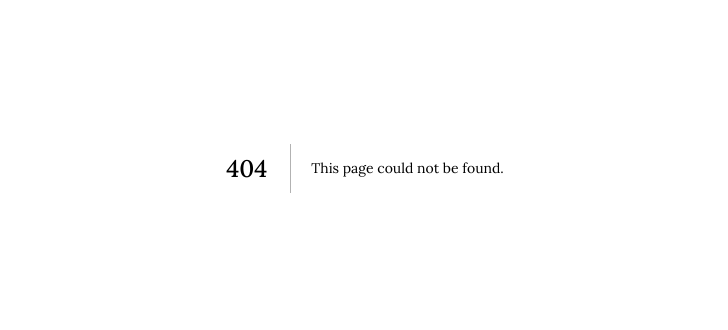
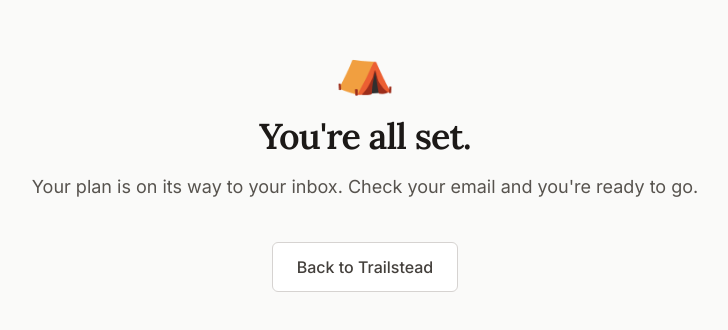
Before and after one commit to wtblacklock/trailsteadguide, a Next.js app: page /thank-you in a window 1280 px wide. Before the commit this address had no page. Shown: the part 232-562 px from the top of the page, without its empty margins (275-1003 px from the left). Built offline with nearby package versions, Linux system fonts and the light colour scheme.

Commit message:
feat: add thank-you page

```diff
--- /dev/null
+++ b/app/thank-you/page.tsx
@@ -0,0 +1,27 @@
+import { Metadata } from 'next'
+import Link from 'next/link'
+import Button from '@/components/ui/Button'
+
+export const metadata: Metadata = {
+  title: 'You\'re all set | Trailstead Guide',
+  description: 'Your camping plan is on its way.',
+}
+
+export default function ThankYouPage() {
+  return (
+    <main className="min-h-screen bg-stone-50 flex items-center justify-center px-6">
+      <div className="max-w-content mx-auto text-center py-32">
+        <div className="text-5xl mb-6" aria-hidden="true">⛺</div>
+        <h1 className="text-4xl font-serif font-semibold text-stone-900 tracking-tight mb-4">
+          You&apos;re all set.
+        </h1>
+        <p className="text-lg text-stone-600 mb-10 leading-relaxed">
+          Your plan is on its way to your inbox. Check your email and you&apos;re ready to go.
+        </p>
+        <Link href="/">
+          <Button variant="secondary">Back to Trailstead</Button>
+        </Link>
+      </div>
+    </main>
+  )
+}
```
